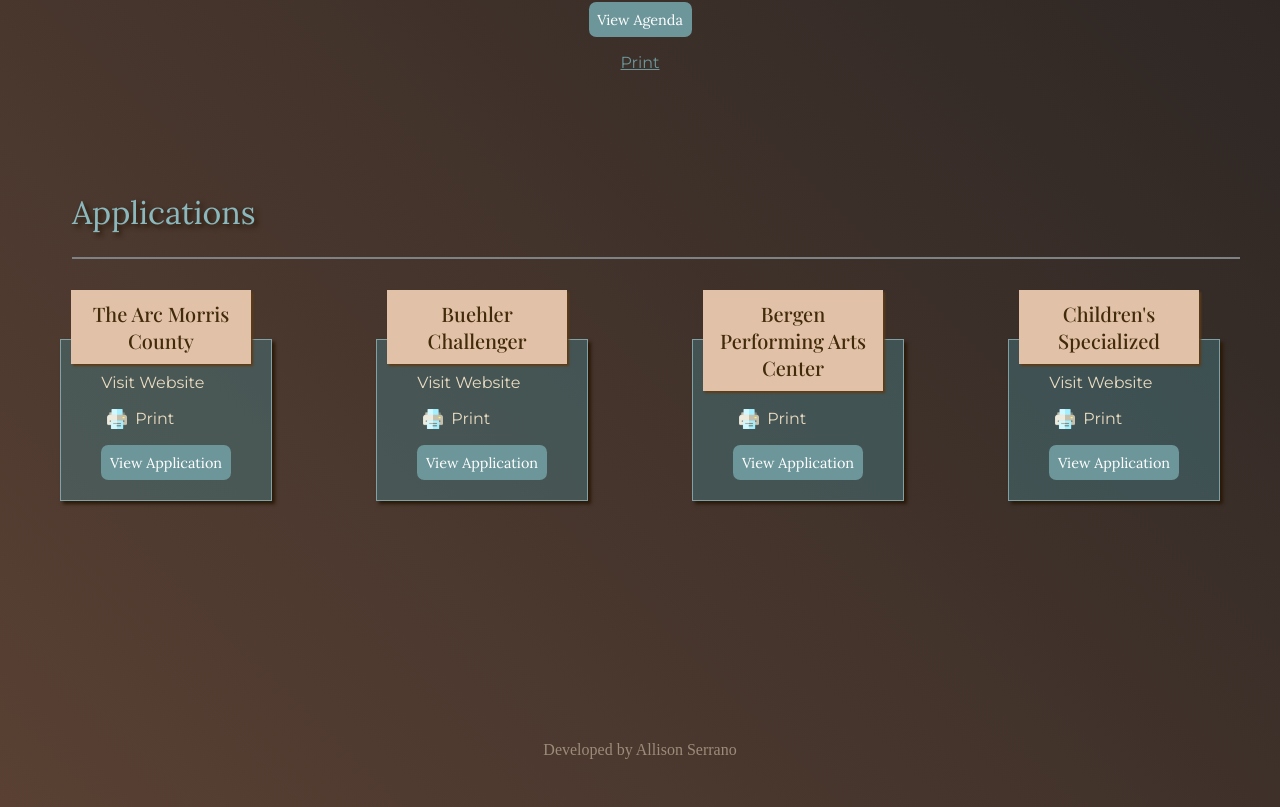
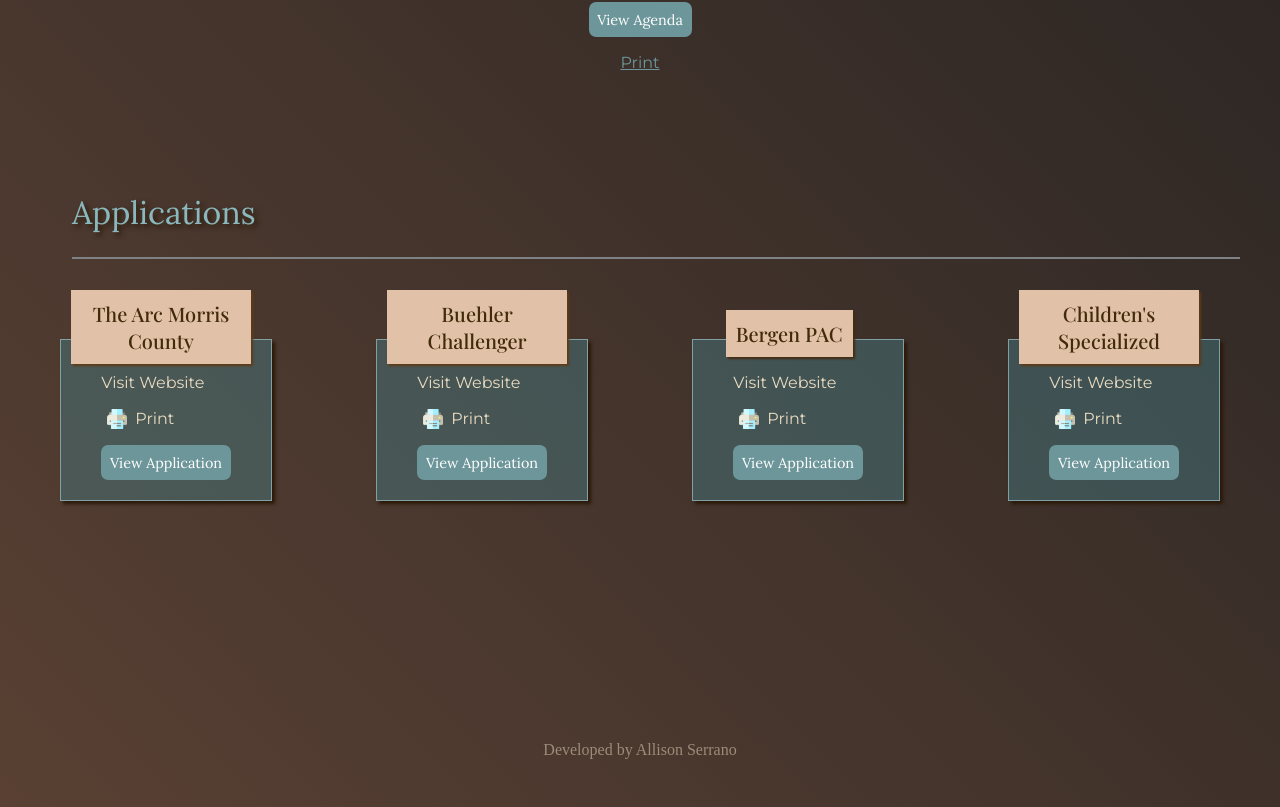
Before and after one commit to Allicris/pal-fdtn, a React (Vite) app: page / in a window 1280 px wide. Shown: the part 635-1442 px from the top of the page. Built offline with nearby package versions, Linux system fonts and the light colour scheme; a web font is replaced by a local one.

Commit message:
change name of application

```diff
--- a/src/components/ApplicationList.jsx
+++ b/src/components/ApplicationList.jsx
@@ -21,7 +21,7 @@
       fileUrl: buehler2026,
     },
     {
-      name: "Bergen Performing Arts Center",
+      name: "Bergen PAC",
       website: "https://bergenpac.org/",
       fileUrl: bergenpac2026,
     },
```
